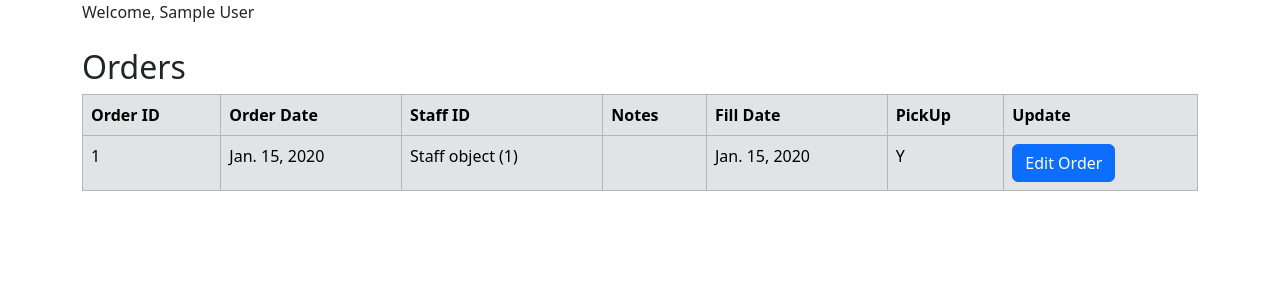
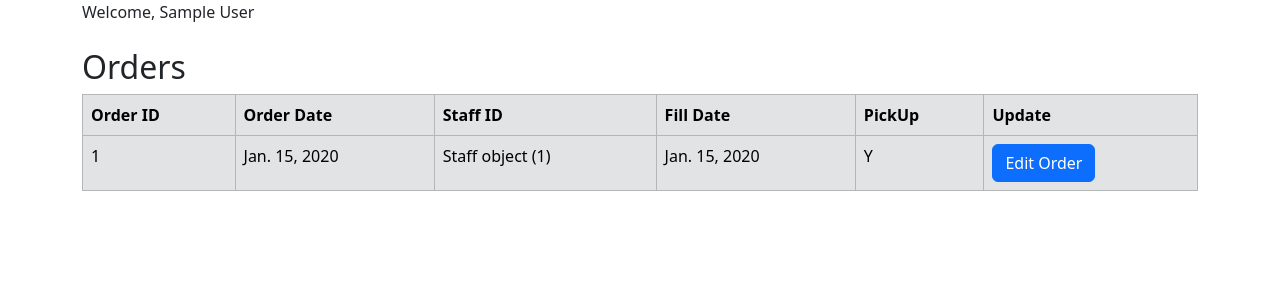
Before and after one commit to BrightSid377/MFP_OrderProcessing, a Django app: page /fulfillment/ in a window 1280 px wide. Shown: the part 56-356 px from the top of the page. Run offline with Django 5.2, Linux system fonts and the light colour scheme; a user stored in the database is signed in; tables that the repository leaves empty hold one stand-in row (values such as "Sample post"); parts of the project's set-up code (start-up, migrations or seed data) failed here and were passed over.

Commit message:
Moved order_notes to orderheader table, added Staff_id fk to Orderhearder, created fulfillment form for editing.

```diff
--- a/catalog/models.py
+++ b/catalog/models.py
@@ -86,7 +86,8 @@ class OrdersHeader(models.Model):
         ('N', 'No'),
     ]
     order_parent_supplies = models.CharField(max_length=1, choices=ORDER_PARENT_SUPPLIES_CHOICES)
-
+    # mjl 8/10/2024 moved up from orderline
+    order_notes = models.TextField(null=True, blank=True)
     def get_full_ordersheader_info(self):
         return {
             "order_id": self.order_id,
@@ -101,7 +102,8 @@ class OrdersHeader(models.Model):
             "order_notification_date_2nd": self.order_notification_date_2nd,
             "order_notification_date_3rd": self.order_notification_date_3rd,
             "order_diapers": self.get_order_diapers_display(),
-            "order_parent_supplies": self.get_order_parent_supplies_display()
+            "order_parent_supplies": self.get_order_parent_supplies_display(),
+            "order_notes": self.order_notes
         }
 
 class Demographics(models.Model):
@@ -261,7 +263,8 @@ class OrderLine(models.Model):
     product_id = models.ForeignKey('Products', on_delete=models.CASCADE)
     order_line_number = models.CharField(max_length=100)
     order_quantity_requested = models.CharField(max_length=100)
-    order_notes = models.TextField(null=True, blank=True)
+    # mjl 8/10/2024 moving to order header
+    # order_notes = models.TextField(null=True, blank=True)
 
     # class Meta:  # mjl 7/31/2024 hopefully sorts the columns dif when displayed by form
     #         fields_order = [
--- a/catalog/templates/catalog/order_fulfillment.html
+++ b/catalog/templates/catalog/order_fulfillment.html
@@ -10,7 +10,7 @@
                     <th>Order ID</th>
                     <th>Order Date</th>
                     <th>Staff ID</th>
-                    <th>Notes</th>
+                    <!--th>Notes</th-->
                     <th>Fill Date</th>
                     <th>PickUp</th>
                     <th>Update</th>
@@ -21,7 +21,7 @@
                     <td>{{ order.order_id }} </td>
                     <td>{{ order.order_date }}</td>
                     <td>{{ order.staff_id }} </td>
-                    <td>{{ order.order_notes }}</td>
+                    <!--td>{ order.order_notes }}</td-->
                     <td>{{ order.order_fulfillment_date }} </td>
                     <td>{{ order.order_pickup_status }}</td>
             {% if user.is_superuser %}
--- a/catalog/urls.py
+++ b/catalog/urls.py
@@ -38,8 +38,7 @@ urlpatterns = [
 
     #for order fulfillment page
     path('orders_list/', views.orders_list, name='orders'),
-
-
+    # mjl 8/10/2024 added for fulfillment page
     path('fulfillment/', views.FulfillmentView.as_view(), name='fulfillment'),
     path('fulfillment/<int:pk>/update/', views.FulfillmentUpdate.as_view(), name='fulfillment_update'),
 
--- a/catalog/views.py
+++ b/catalog/views.py
@@ -69,7 +69,7 @@ class FulfillmentView(LoginRequiredMixin, ListView):
 class FulfillmentUpdate(UpdateView):
     model = OrdersHeader
     context_object_name = 'fulfillment_update'
-    fields = ['order_id', 'order_date', 'staff_id','order_notes','order_fulfillment_date','order_pickup_status']
+    fields = ['order_id', 'order_date', 'staff_id','order_fulfillment_date','order_pickup_status']
     def get_success_url(self):
         return reverse('fulfillment')  # redirects customer to page after commiting change
 
```
Also changed, not shown: catalog/forms.py (+6 -4 lines).
